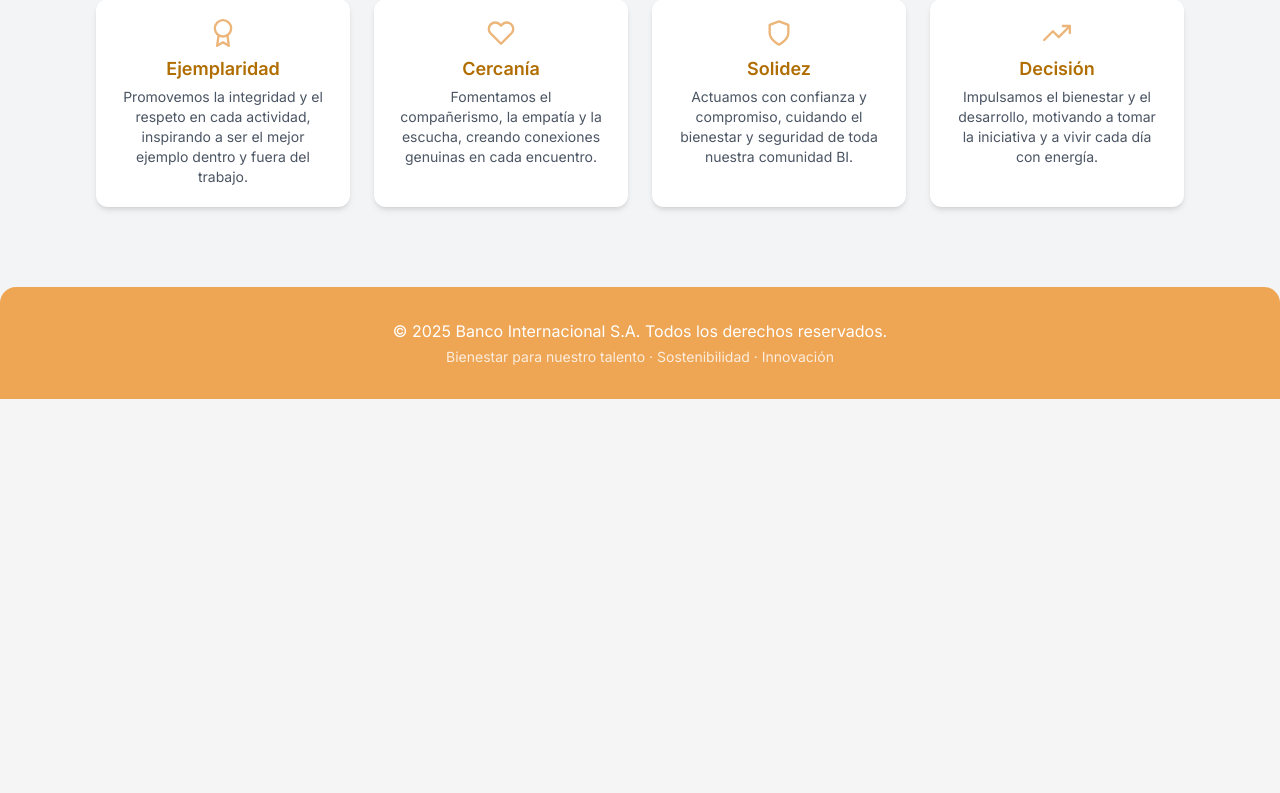
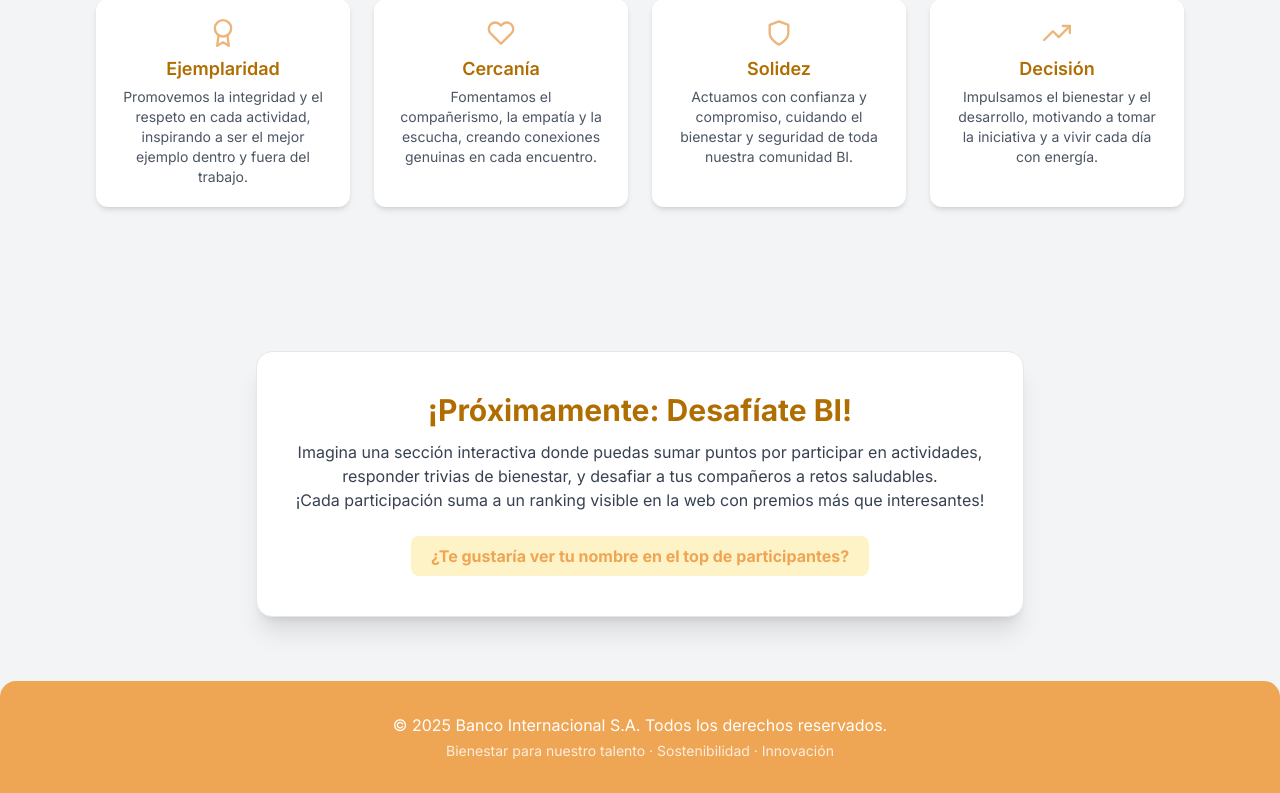
Before and after one commit to Gariix1/bi_landing_page, a Flask app: page / in a window 1280 px wide. Shown: the part 1221-2014 px from the top of the page. Before the commit the page ends 1620 px from the top, so only its background shows below. Run offline with Flask 3, Linux system fonts and the light colour scheme; some libraries are stand-ins or nearby versions.

Commit message:
correcciones menores

```diff
--- a/templates/index.html
+++ b/templates/index.html
@@ -86,4 +86,13 @@
       </div>
     </div>
   </section>
+
+  <section class="max-w-3xl mx-auto my-16 px-4 py-10 bg-white rounded-2xl shadow-xl text-center border">
+    <h2 class="text-2xl md:text-3xl font-bold text-marron mb-3">¡Próximamente: Desafíate BI!</h2>
+    <p class="text-md text-gray-700 mb-4">
+      Imagina una sección interactiva donde puedas sumar puntos por participar en actividades, responder trivias de bienestar, y desafiar a tus compañeros a retos saludables.<br />
+      ¡Cada participación suma a un ranking visible en la web con premios más que interesantes!
+    </p>
+    <span class="inline-block bg-amber-100 px-5 py-2 rounded-lg font-bold text-[var(--color-naranja)] mt-2">¿Te gustaría ver tu nombre en el top de participantes?</span>
+  </section>
 {% endblock %}
```
